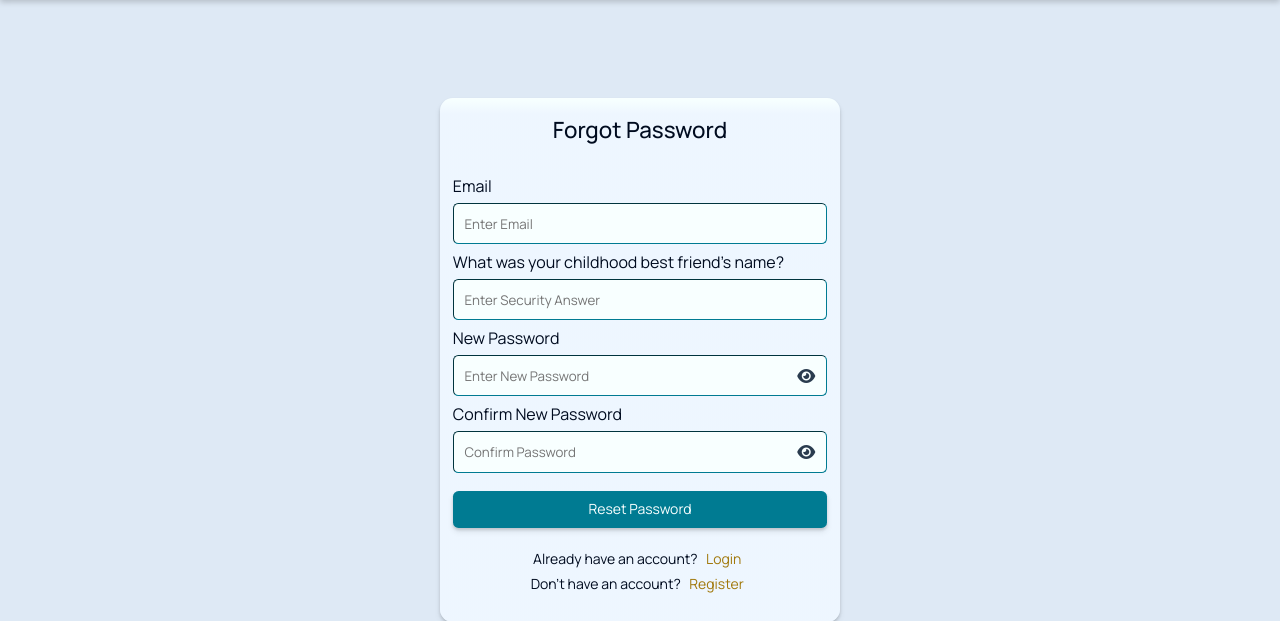
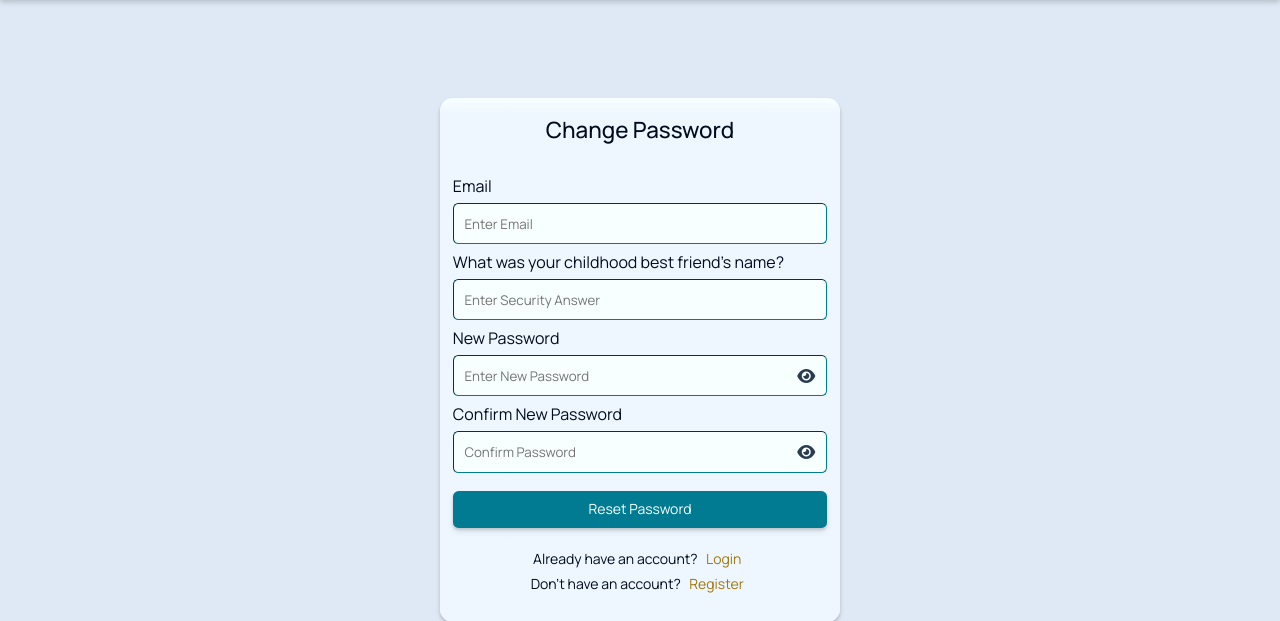
Before and after one commit to joshuamangi/bajeti, a FastAPI app: page /forgot_password in a window 1280 px wide. Shown: the part 65-686 px from the top of the page. Run offline with FastAPI, Linux system fonts and the light colour scheme; parts of the project's set-up code (start-up, migrations or seed data) failed here and were passed over; some libraries are stand-ins or nearby versions.

Commit message:
Changed Password from Forgot Password

```diff
--- a/app/templates/forgot_password.html
+++ b/app/templates/forgot_password.html
@@ -1,9 +1,9 @@
 {% extends "base_auth.html" %}
-{% block title %}Forgot Password - Bajeti{% endblock %}
+{% block title %}Change Password - Bajeti{% endblock %}
 {% block content %}
 <section class="p-login">
   <div class="p-forgotpassword-container">
-    <h1 class="p-input-header">Forgot Password</h1>
+    <h1 class="p-input-header">Change Password</h1>
 
     {% if error %}
     <div class="p-alert-error">
--- a/app/templates/login.html
+++ b/app/templates/login.html
@@ -51,7 +51,7 @@ Login - Bajeti
         <a class="p-links" href="/register">Register</a>
       </p>
       <p>
-        Forgot password?
+        Change Password?
         <a class="p-links" href="/forgot_password">Reset Password</a>
       </p>
     </div>
--- a/app/templates/profile.html
+++ b/app/templates/profile.html
@@ -84,7 +84,7 @@ Edit Profile - Bajeti
           Want to reset your password? Click below to start the process.
         </p>
         <a href="/forgot_password" class="p-forgot-btn">
-          <i class="fa fa-key"></i> Forgot Password
+          <i class="fa fa-key"></i> Change Password
         </a>
       </div>
 
--- a/app/templates/register.html
+++ b/app/templates/register.html
@@ -99,7 +99,7 @@ Register - Bajeti
             <a class="p-links" href="/login">Login</a>
           </p>
           <p>
-            Forgot password?
+            Change Password?
             <a class="p-links" href="/forgot_password">Reset Password</a>
           </p>
         </div>
```
